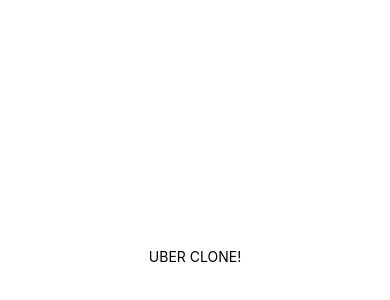
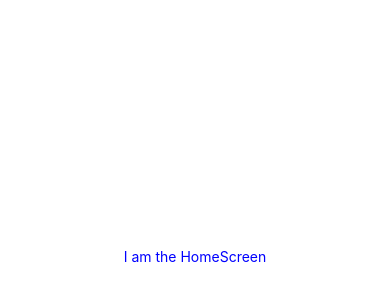
Before and after one commit to listentothefrog/uber-clone, a React Native app: screen / in a window 390 px wide. Shown: the part 166-466 px from the top of the page. Built offline with nearby package versions, Linux system fonts and the light colour scheme.

Commit message:
import homescreen

```diff
--- a/App.js
+++ b/App.js
@@ -2,11 +2,12 @@ import { StatusBar } from "expo-status-bar";
 import { StyleSheet, Text, View } from "react-native";
 import { Provider } from "react-redux";
 import { store } from "./store";
+import HomeScreen from "./screens/HomeScreen";
 export default function App() {
   return (
     <Provider store={store}>
       <View style={styles.container}>
-        <Text>UBER CLONE!</Text>
+        <HomeScreen />
         <StatusBar style="auto" />
       </View>
     </Provider>
```
